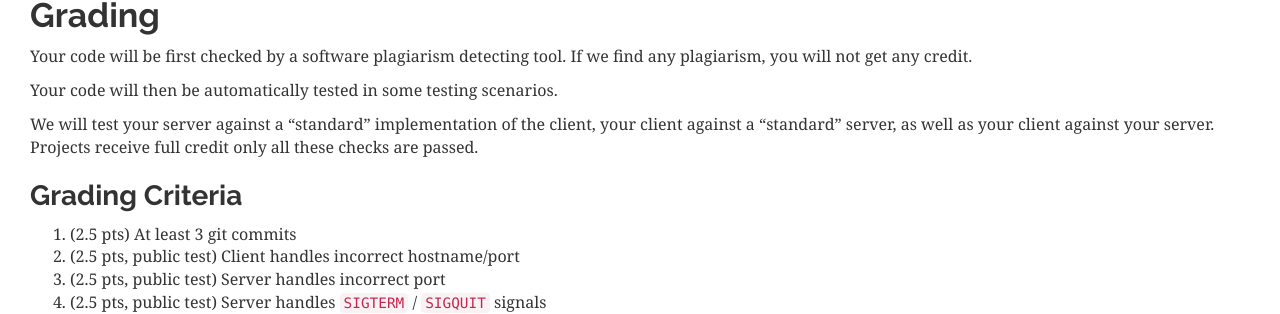
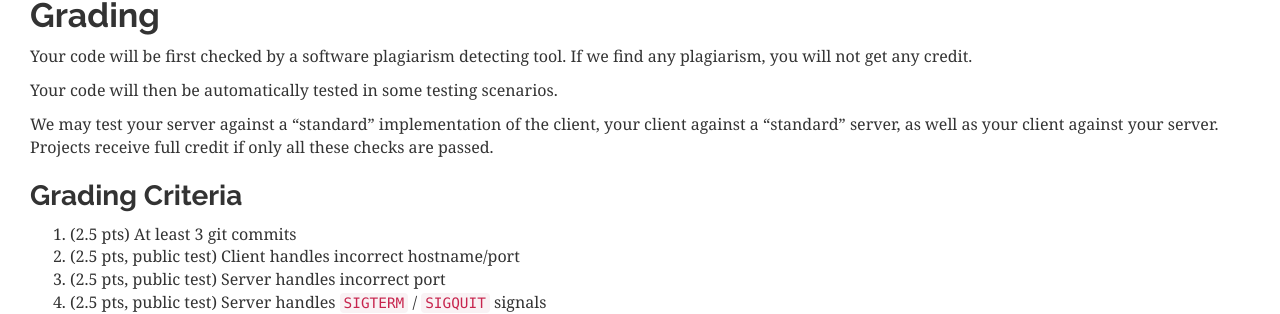
Before and after one commit to cawka/cs118-spring2017, a Jekyll site: the page built from project-1.md, in a window 1280 px wide and 900 px high, scrolled down 4910 px. Shown: the part 147-461 px from the top of the window. Built offline with Jekyll 4.4.1, drawn with Linux system fonts in a browser that asks for light colours; nearby versions of some CDN libraries.

Commit message:
Add explicit statement about automated checking of p1/p2

```diff
--- a/project-1.md
+++ b/project-1.md
@@ -217,7 +217,7 @@ Your code will be first checked by a software plagiarism detecting tool. If we f
 
 Your code will then be automatically tested in some testing scenarios.
 
-We will test your server against a "standard" implementation of the client, your client against a "standard" server, as well as your client against your server.  Projects receive full credit only all these checks are passed.
+We may test your server against a "standard" implementation of the client, your client against a "standard" server, as well as your client against your server.  Projects receive full credit if only all these checks are passed.
 
 ### Grading Criteria
 
```
Also changed, not shown: project-2.md (+2 -0 lines).
